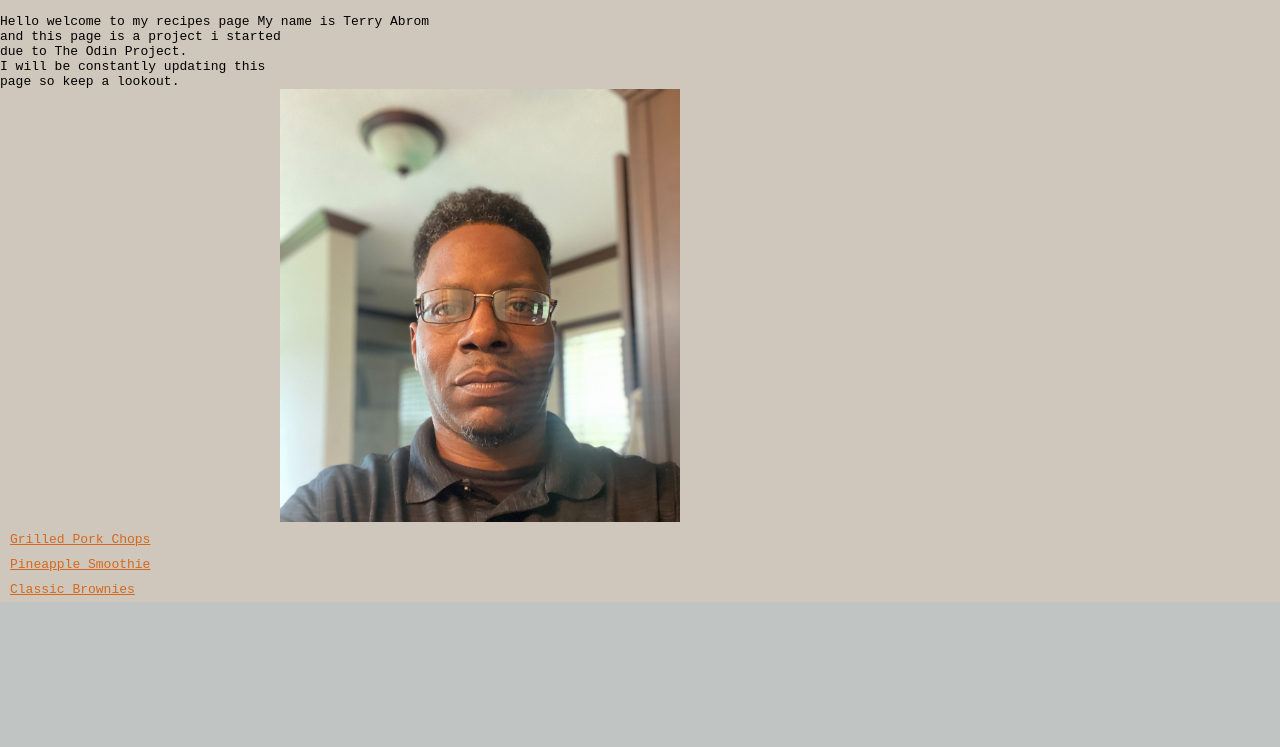
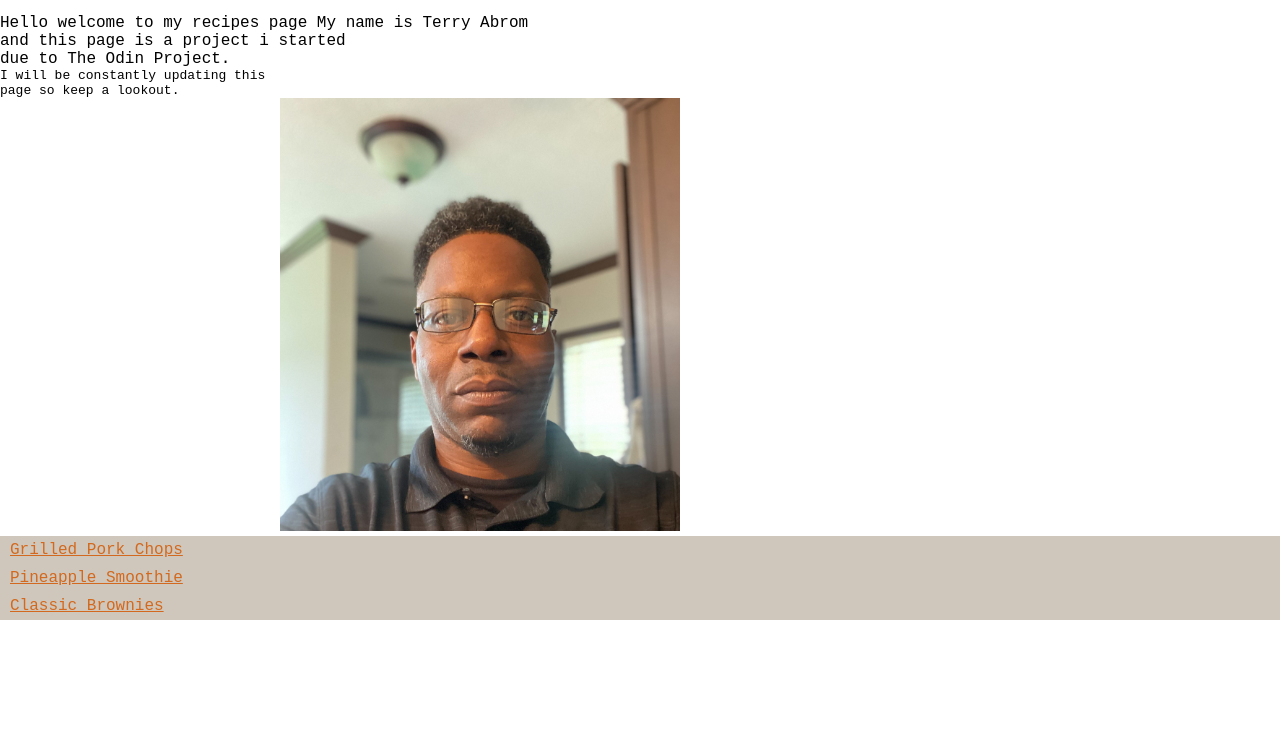
Before and after one commit to earnestabromjr/odin-recipes, a plain HTML site: page index.html in a window 1280 px wide. Shown: the part 53-800 px from the top of the page. Drawn offline with Linux system fonts and the light colour scheme.

Commit message:
Reconfigure classes in order to comply with changes made on the stylesheet

```diff
--- a/index.html
+++ b/index.html
@@ -7,11 +7,11 @@
     <link href="./style.css" rel="stylesheet">
 </head>
 
-<body class="fontStyle" id="bodyStyle">
-    <div class="divStyle" id="div1">
+<body class="container fontStyle">
+    <div>
     <h1 class="fontStyle">Odin Recipes</h1>
-    <p><span><p class="fontSize">Hello welcome to my recipes page My name is Terry Abrom<br> and this page is a project i started<br>due to The Odin Project.</p><p class="fontSize">I will be constantly updating this<br>page so keep a lookout.</p></span><img class="center" src="imgs/myFaceShot.jpg" width="400" alt="Screenshot of my face"></p>
-    <div class="divStyle" id="div2"><ul class="fontSize">
+    <p><span><p class="fontStyle">Hello welcome to my recipes page My name is Terry Abrom<br> and this page is a project i started<br>due to The Odin Project.</p><p class="fontSize">I will be constantly updating this<br>page so keep a lookout.</p></span><img class="center" src="imgs/myFaceShot.jpg" width="400" alt="Screenshot of my face"></p>
+    <div class="divStyle" id="div2"><ul class="fontStyle">
         <li><a href="recipes/grilled_chops.html">Grilled Pork Chops</a></li>
         <li><a href="recipes/pineappleSmoothie.html">Pineapple Smoothie</a></li>
         <li><a href="recipes/brownies.html">Classic Brownies</a></li>
```
